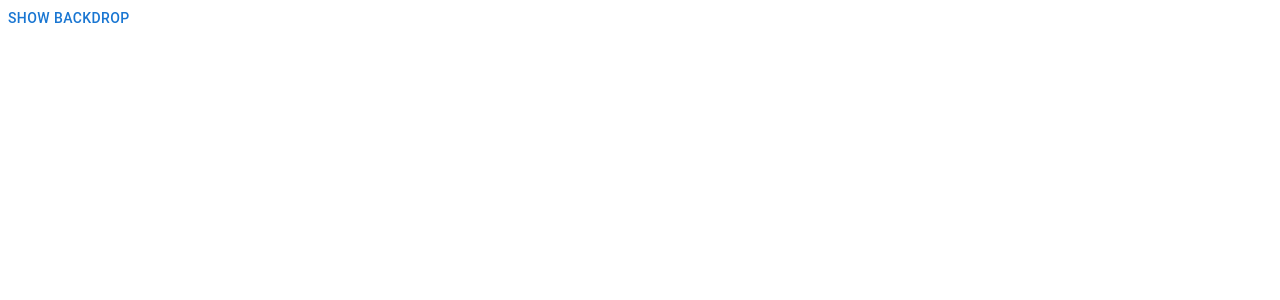
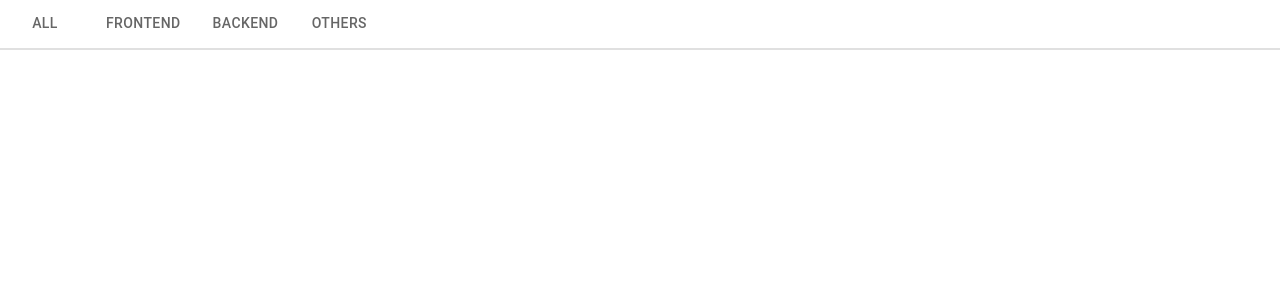
Before and after one commit to Emam-Bokhari/MUI, a React (Vite) app: page / in a window 1280 px wide. Shown: the top 300 px of the page. Built offline with nearby package versions, Linux system fonts and the light colour scheme.

Commit message:
feat(tabs): add TabContext with TabList and TabPanel for switching content

```diff
--- a/package.json
+++ b/package.json
@@ -13,6 +13,7 @@
     "@emotion/react": "^11.13.3",
     "@emotion/styled": "^11.13.0",
     "@mui/icons-material": "^5.16.7",
+    "@mui/lab": "^5.0.0-alpha.123",
     "@mui/material": "^5.16.7",
     "@mui/styled-engine-sc": "^6.0.0-alpha.18",
     "@mui/x-charts": "^7.13.0",
--- a/src/App.jsx
+++ b/src/App.jsx
@@ -1,12 +1,12 @@
 import { Fragment } from "react";
 import { CssBaseline } from "@mui/material";
-import BackdropComponent from "./components/Feddback/BackdropComponent";
+import TabsComponent from "./components/Navigation/TabsComponent";
 
 export default function App() {
   return (
     <Fragment>
       <CssBaseline />
-      <BackdropComponent />
+      <TabsComponent />
     </Fragment>
   );
 }
--- /dev/null
+++ b/src/components/Navigation/TabsComponent.jsx
@@ -0,0 +1,31 @@
+import { Fragment, useState } from "react";
+import { TabContext, TabList, TabPanel } from "@mui/lab";
+import { Box, Tab } from "@mui/material";
+
+export default function TabsComponent() {
+  const [value, setValue] = useState("All");
+
+  function handleChange(event, newValue) {
+    setValue(newValue);
+  }
+
+  return (
+    <Fragment>
+      {/* basic tabs */}
+      <TabContext value={value}>
+        <Box sx={{ borderBottom: 2, borderColor: "divider" }}>
+          <TabList onChange={handleChange}>
+            <Tab label="All" value="1" />
+            <Tab label="Frontend" value="2" />
+            <Tab label="Backend" value="3" />
+            <Tab label="Others" value="4" />
+          </TabList>
+        </Box>
+        <TabPanel value="1">Item One</TabPanel>
+        <TabPanel value="2">Item Two</TabPanel>
+        <TabPanel value="3">Item Three</TabPanel>
+        <TabPanel value="4">Item Four</TabPanel>
+      </TabContext>
+    </Fragment>
+  );
+}
```
Also changed, not shown: 1 other file (tests, documents, lock files or other folders).
